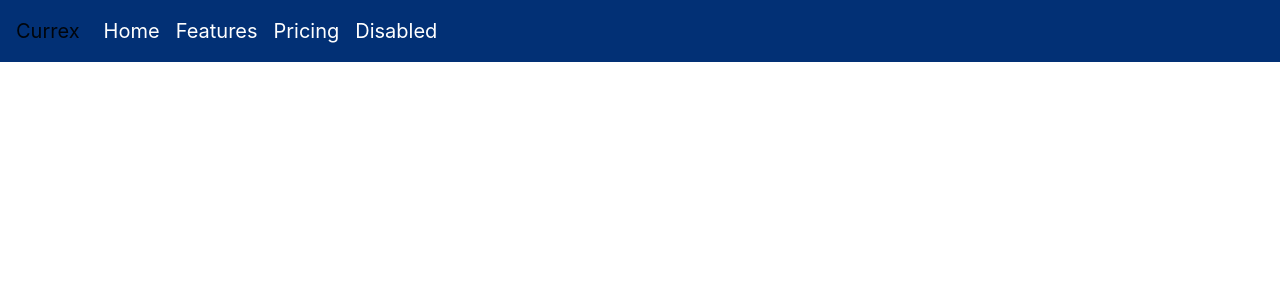
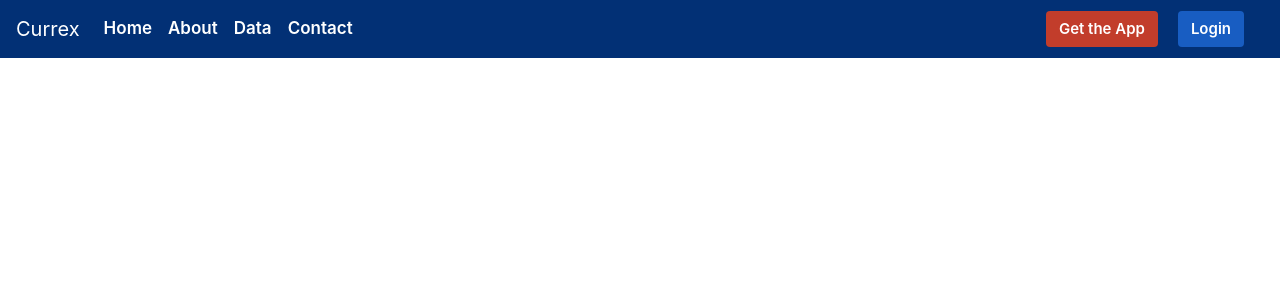
Before and after one commit to ArthurDav/currex, a React (Create React App) app: page / in a window 1280 px wide. Shown: the top 300 px of the page. Built offline with nearby package versions, Linux system fonts and the light colour scheme.

Commit message:
futher css modification for nav navbar done

```diff
--- a/src/component/Header/Header.css
+++ b/src/component/Header/Header.css
@@ -1,21 +1,80 @@
-.Header-navbar {
+/*
+This file contain all the css for the Header / nav /navbar / menu / mobile menu / navbrand
+Modify ths file if you wish to modify the style of the element cited above
+* Unprocessed CSS *
+*/
+
+                                                /* Desktop navbar */
+
+/* header menu */
+.Header {
     background-color: #023075;
+    padding: none;
+    margin: none;
 }
 
-
-.Header-nav  {
-    font-size: 20px;
-}
-
-
-#navbarNav a {
+/* navbar brand, can be replaced with a logo/img, temp text only */
+.navbar-brand  {
     color: white;
 }
 
-#navbarNav a:active {
-background-color: grey;
+.navbar-brand:active  {
+    color: white;
 }
 
-.navbar-brand {
+/* nav item-link, menu link and item */
+.nav-item .nav-link  {
+    color: #fff;
+}
+
+.nav-item .nav-link:active {
+    color: rgb(206, 206, 206);
+}
+
+.nav-item .nav-link:hover {
+    color: rgb(206, 206, 206);
+}
+
+.navbar-nav  li {
+    font-size: 17px;
+    font-weight: 600;
+}
+
+/* navbar button elements */
+
+.navbar button {
+    font-weight: 600;
+    font-size: 15px;
+}
+
+.navbar button:first-child {
+    background-color: #C23D2B;
     color: white;
+    margin-right: 20px;
 }
+
+.navbar button:first-child {
+    background-color: #C23D2B;
+    color: white;
+    margin-right: 20px;
+}
+
+.navbar button:first-child:hover {
+    background-color: #E5E9F2;
+    color: #C23D2B;
+    margin-right: 20px;
+    font-size: 17px;
+}
+
+.navbar button:last-child {
+    background-color: #185DC2;
+    color: white;
+    margin-right: 20px;
+}
+
+.navbar button:last-child:hover {
+    background-color: #E5E9F2;
+    color: #185DC2;
+    margin-right: 20px;
+    font-size: 17px;
+}
--- a/src/component/Header/Header.js
+++ b/src/component/Header/Header.js
@@ -6,28 +6,45 @@ class Header extends Component {
     render() {
         return (
             <div className="Header">
-                <nav class="Header-navbar navbar navbar-expand-lg navbar-light">
+                <nav className="navbar navbar-expand-lg  primary-color">
                     <a className="navbar-brand" href="#">Currex</a>
-                    <button className="navbar-toggler" type="button" data-toggle="collapse" data-target="#navbarNav" aria-controls="navbarNav" aria-expanded="false" aria-label="Toggle navigation">
+
+                    <button className="navbar-toggler" type="button" data-toggle="collapse" data-target="#Navbar"
+                        aria-controls="Navbar" aria-expanded="false" aria-label="Toggle navigation">
                         <span className="navbar-toggler-icon"></span>
                     </button>
-                    <div className=" Header-nav collapse navbar-collapse" id="navbarNav">
-                        <ul className="navbar-nav">
+
+                    <div className="collapse navbar-collapse">
+
+                        <ul className="navbar-nav mr-auto">
                             <li className="nav-item active">
-                            <a className="nav-link" href="#">Home <span class="sr-only">(current)</span></a>
+                                <a className="nav-link" href="#">Home
+                                <span className="sr-only">(current)</span>
+                                </a>
                             </li>
                             <li className="nav-item">
-                            <a className="nav-link" href="#">Features</a>
+                                <a className="nav-link" href="#">About</a>
                             </li>
                             <li className="nav-item">
-                            <a className="nav-link" href="#">Pricing</a>
+                                <a className="nav-link" href="#">Data</a>
                             </li>
                             <li className="nav-item">
-                            <a className="nav-link disabled" href="#">Disabled</a>
+                                <a className="nav-link" href="#">Contact</a>
                             </li>
                         </ul>
+
+
+                        <form className="form-inline">
+                            <div className="md-form my-0">
+                                <button className="btn btn-md nav-btn pulse">Get the App</button>
+                                <button className="btn btn-md nav-btn pulse">Login</button>
                             </div>
+                        </form>
+                    </div>
+
+
                 </nav>
+
 
             </div>
         )
```
Lines whose indentation alone changed are shown as unchanged.
